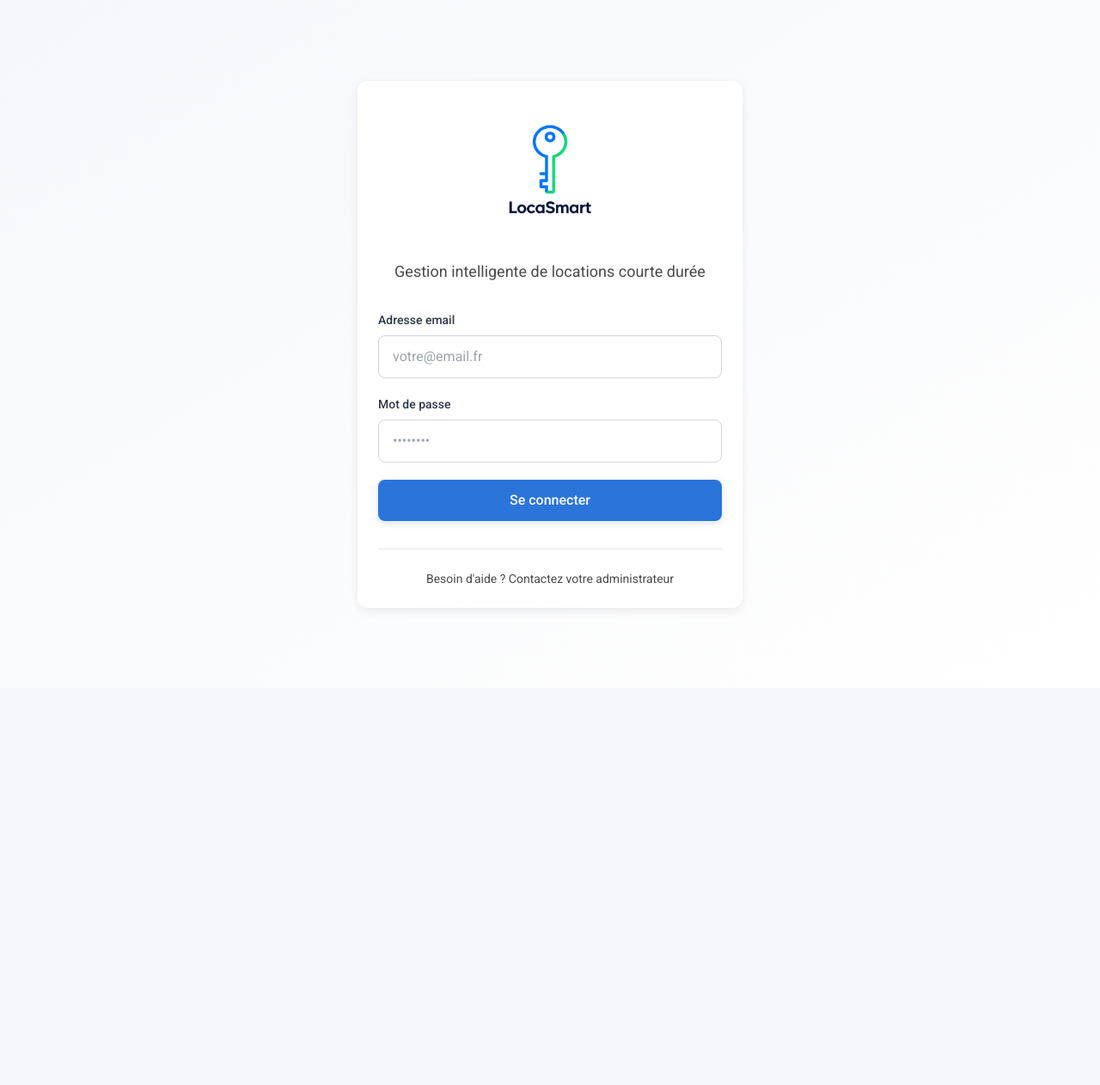
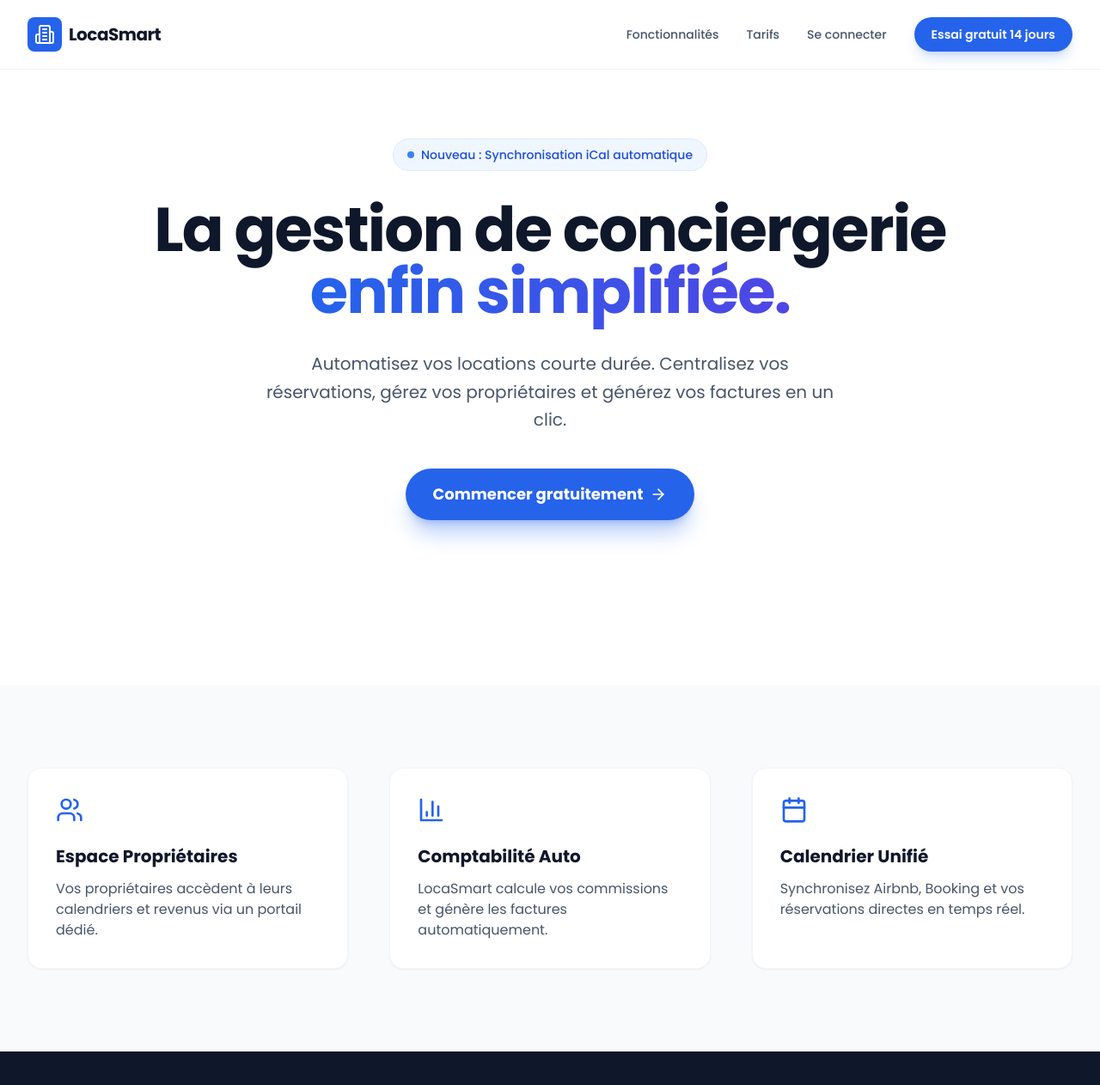
Before and after one commit to LocaSmart45/LOCASMART.IO, a React (Vite) app: page / in a window 1280 px wide. Shown: the top 1262 px of the page at 86% size. Before the commit the page ends 800 px from the top, so only its background shows below. Built offline with nearby package versions, Linux system fonts and the light colour scheme; no server answers.

Commit message:
Site complet avec Vitrine et App

```diff
--- a/package.json
+++ b/package.json
@@ -14,7 +14,8 @@
     "@supabase/supabase-js": "^2.57.4",
     "lucide-react": "^0.344.0",
     "react": "^18.3.1",
-    "react-dom": "^18.3.1"
+    "react-dom": "^18.3.1",
+    "react-router-dom": "^7.9.6"
   },
   "devDependencies": {
     "@eslint/js": "^9.9.1",
--- a/src/App.tsx
+++ b/src/App.tsx
@@ -1,38 +1,81 @@
-import { AuthProvider, useAuth } from './contexts/AuthContext';
-import LoginForm from './components/Auth/LoginForm';
-import OwnerDashboard from './components/Owner/OwnerDashboard';
-import AdminDashboard from './components/Admin/AdminDashboard';
+import React, { useEffect, useState } from 'react';
+import { BrowserRouter as Router, Routes, Route, Navigate } from 'react-router-dom';
+import { supabase } from './lib/supabase';
+import { Session } from '@supabase/supabase-js';
 
-function AppContent() {
-  const { profile, loading } = useAuth();
+// --- IMPORTS ---
+import Landing from './pages/Landing';
+import Auth from './components/Auth';
+import Dashboard from './components/Dashboard';
+import Layout from './components/Layout';
+
+// Les pages de ton application (Indispensables !)
+import PropertiesPage from './pages/PropertiesPage';
+import CalendarPage from './pages/CalendarPage';
+import OwnersPage from './pages/OwnersPage';
+import InterventionsPage from './pages/InterventionsPage';
+import FinancesPage from './pages/FinancesPage';
+import InvoicesPage from './pages/InvoicesPage';
+import SyncPage from './pages/SyncPage';
+import BillingSettingsPage from './pages/BillingSettingsPage';
+import SubscriptionPage from './pages/SubscriptionPage';
+import MessagesPage from './pages/MessagesPage';
+
+function App() {
+  const [session, setSession] = useState<Session | null>(null);
+  const [loading, setLoading] = useState(true);
+
+  useEffect(() => {
+    supabase.auth.getSession().then(({ data: { session } }) => {
+      setSession(session);
+      setLoading(false);
+    });
+
+    const { data: { subscription } } = supabase.auth.onAuthStateChange((_event, session) => {
+      setSession(session);
+    });
+
+    return () => subscription.unsubscribe();
+  }, []);
 
   if (loading) {
     return (
-      <div className="min-h-screen bg-slate-50 flex items-center justify-center">
-        <div className="text-center">
-          <div className="animate-spin rounded-full h-12 w-12 border-b-2 border-emerald-600 mx-auto"></div>
-          <p className="mt-4 text-slate-600">Chargement...</p>
-        </div>
+      <div className="min-h-screen flex items-center justify-center bg-gray-50">
+        <div className="animate-spin rounded-full h-12 w-12 border-b-2 border-blue-600"></div>
       </div>
     );
   }
 
-  if (!profile) {
-    return <LoginForm />;
-  }
+  return (
+    <Router>
+      <Routes>
+        {/* 1. LA VITRINE (Si pas connecté -> Landing, Si connecté -> Dashboard) */}
+        <Route path="/" element={session ? <Navigate to="/dashboard" /> : <Landing />} />
 
-  if (profile.role === 'admin') {
-    return <AdminDashboard />;
-  }
+        {/* 2. LA PAGE DE CONNEXION */}
+        <Route path="/login" element={session ? <Navigate to="/dashboard" /> : <Auth />} />
 
-  return <OwnerDashboard />;
-}
+        {/* 3. L'APPLICATION (Protégée) */}
+        {session && (
+          <Route element={<Layout />}>
+            <Route path="/dashboard" element={<Dashboard />} />
+            <Route path="/properties" element={<PropertiesPage />} />
+            <Route path="/calendar" element={<CalendarPage />} />
+            <Route path="/owners" element={<OwnersPage />} />
+            <Route path="/interventions" element={<InterventionsPage />} />
+            <Route path="/finances" element={<FinancesPage />} />
+            <Route path="/invoices" element={<InvoicesPage />} />
+            <Route path="/sync" element={<SyncPage />} />
+            <Route path="/billing-settings" element={<BillingSettingsPage />} />
+            <Route path="/subscription" element={<SubscriptionPage />} />
+            <Route path="/messages" element={<MessagesPage />} />
+          </Route>
+        )}
 
-function App() {
-  return (
-    <AuthProvider>
-      <AppContent />
-    </AuthProvider>
+        {/* Redirection par défaut */}
+        <Route path="*" element={<Navigate to="/" />} />
+      </Routes>
+    </Router>
   );
 }
 
--- /dev/null
+++ b/src/pages/Landing.tsx
@@ -0,0 +1,150 @@
+import React, { useState } from 'react';
+import { Link } from 'react-router-dom';
+import {
+  Building2,
+  CheckCircle2,
+  Calendar,
+  CreditCard,
+  Users,
+  BarChart3,
+  ArrowRight,
+  Menu,
+  X
+} from 'lucide-react';
+
+export default function Landing() {
+  const [isMenuOpen, setIsMenuOpen] = useState(false);
+
+  return (
+    <div className="min-h-screen bg-white font-sans text-slate-900">
+
+      {/* --- NAVIGATION --- */}
+      <nav className="sticky top-0 z-50 w-full bg-white/80 backdrop-blur-md border-b border-slate-100">
+        <div className="max-w-7xl mx-auto px-4 sm:px-6 lg:px-8">
+          <div className="flex justify-between items-center h-20">
+            <div className="flex items-center gap-2">
+              <div className="bg-blue-600 p-2 rounded-lg">
+                <Building2 className="h-6 w-6 text-white" />
+              </div>
+              <span className="text-xl font-bold tracking-tight text-slate-900">LocaSmart</span>
+            </div>
+
+            <div className="hidden md:flex items-center gap-8">
+              <a href="#features" className="text-sm font-medium text-slate-600 hover:text-blue-600 transition-colors">Fonctionnalités</a>
+              <a href="#pricing" className="text-sm font-medium text-slate-600 hover:text-blue-600 transition-colors">Tarifs</a>
+              <Link to="/login" className="text-sm font-medium text-slate-600 hover:text-blue-600 transition-colors">
+                Se connecter
+              </Link>
+              <Link
+                to="/login"
+                className="bg-blue-600 text-white px-5 py-2.5 rounded-full text-sm font-semibold hover:bg-blue-700 transition-all shadow-lg shadow-blue-600/20"
+              >
+                Essai gratuit 14 jours
+              </Link>
+            </div>
+
+            <div className="md:hidden">
+              <button onClick={() => setIsMenuOpen(!isMenuOpen)} className="text-slate-600">
+                {isMenuOpen ? <X /> : <Menu />}
+              </button>
+            </div>
+          </div>
+        </div>
+
+        {isMenuOpen && (
+          <div className="md:hidden bg-white border-t border-slate-100 p-4 space-y-4">
+            <a href="#features" className="block text-slate-600 font-medium" onClick={() => setIsMenuOpen(false)}>Fonctionnalités</a>
+            <a href="#pricing" className="block text-slate-600 font-medium" onClick={() => setIsMenuOpen(false)}>Tarifs</a>
+            <Link to="/login" className="block text-slate-600 font-medium">Se connecter</Link>
+          </div>
+        )}
+      </nav>
+
+      {/* --- HERO --- */}
+      <section className="relative pt-20 pb-32 overflow-hidden">
+        <div className="max-w-7xl mx-auto px-4 sm:px-6 lg:px-8 relative z-10 text-center">
+          <div className="inline-flex items-center gap-2 px-4 py-2 rounded-full bg-blue-50 text-blue-700 text-sm font-medium mb-8 border border-blue-100">
+            <span className="relative flex h-2 w-2">
+              <span className="animate-ping absolute inline-flex h-full w-full rounded-full bg-blue-400 opacity-75"></span>
+              <span className="relative inline-flex rounded-full h-2 w-2 bg-blue-500"></span>
+            </span>
+            Nouveau : Synchronisation iCal automatique
+          </div>
+
+          <h1 className="text-5xl md:text-7xl font-extrabold text-slate-900 tracking-tight mb-8 leading-[1.1]">
+            La gestion de conciergerie <br />
+            <span className="text-transparent bg-clip-text bg-gradient-to-r from-blue-600 to-indigo-600">enfin simplifiée.</span>
+          </h1>
+
+          <p className="text-xl text-slate-600 mb-10 max-w-2xl mx-auto leading-relaxed">
+            Automatisez vos locations courte durée. Centralisez vos réservations, gérez vos propriétaires et générez vos factures en un clic.
+          </p>
+
+          <div className="flex flex-col sm:flex-row justify-center gap-4 mb-16">
+            <Link
+              to="/login"
+              className="bg-blue-600 text-white px-8 py-4 rounded-full text-lg font-bold hover:bg-blue-700 transition-all shadow-xl shadow-blue-600/30 flex items-center justify-center gap-2"
+            >
+              Commencer gratuitement <ArrowRight className="h-5 w-5" />
+            </Link>
+          </div>
+        </div>
+      </section>
+
+      {/* --- FEATURES --- */}
+      <section id="features" className="py-24 bg-slate-50">
+        <div className="max-w-7xl mx-auto px-4 sm:px-6 lg:px-8">
+          <div className="grid md:grid-cols-3 gap-12">
+            <FeatureCard
+              icon={<Users className="h-8 w-8 text-blue-600" />}
+              title="Espace Propriétaires"
+              desc="Vos propriétaires accèdent à leurs calendriers et revenus via un portail dédié."
+            />
+            <FeatureCard
+              icon={<BarChart3 className="h-8 w-8 text-blue-600" />}
+              title="Comptabilité Auto"
+              desc="LocaSmart calcule vos commissions et génère les factures automatiquement."
+            />
+            <FeatureCard
+              icon={<Calendar className="h-8 w-8 text-blue-600" />}
+              title="Calendrier Unifié"
+              desc="Synchronisez Airbnb, Booking et vos réservations directes en temps réel."
+            />
+          </div>
+        </div>
+      </section>
+
+      {/* --- PRICING --- */}
+      <section id="pricing" className="py-24 bg-slate-900 text-white">
+        <div className="max-w-7xl mx-auto px-4 sm:px-6 lg:px-8 text-center">
+          <h2 className="text-3xl md:text-4xl font-bold mb-4">29€ / mois</h2>
+          <p className="text-slate-400 text-xl mb-8">Tout illimité. Sans engagement.</p>
+          <Link
+            to="/login"
+            className="inline-block bg-blue-600 hover:bg-blue-700 text-white font-bold py-4 px-12 rounded-full transition-colors"
+          >
+            Essayer 14 jours gratuitement
+          </Link>
+          <p className="text-slate-500 text-sm mt-4">Aucune carte bancaire requise pour l'essai.</p>
+        </div>
+      </section>
+
+      {/* --- FOOTER --- */}
+      <footer className="bg-white border-t border-slate-100 py-12">
+        <div className="max-w-7xl mx-auto px-4 text-center text-slate-500 text-sm">
+          © 2025 LocaSmart. Fait avec passion en France.
+        </div>
+      </footer>
+    </div>
+  );
+}
+
+function FeatureCard({ icon, title, desc }: { icon: React.ReactNode, title: string, desc: string }) {
+  return (
+    <div className="bg-white p-8 rounded-2xl shadow-sm border border-slate-100">
+      <div className="mb-6">{icon}</div>
+      <h3 className="text-xl font-bold text-slate-900 mb-3">{title}</h3>
+      <p className="text-slate-600">{desc}</p>
+    </div>
+  );
+}
```
Also changed, not shown: 1 other file (tests, documents, lock files or other folders).
